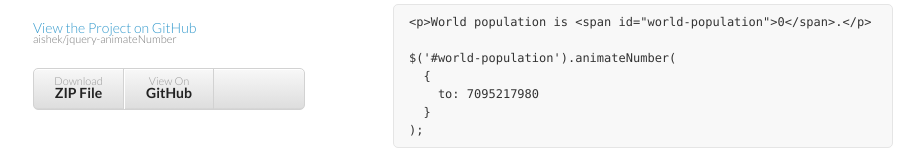
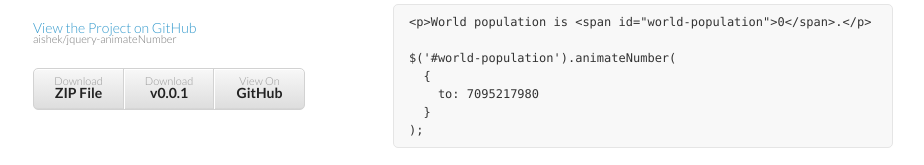
Before and after one commit to aishek/jquery-animateNumber, a plain HTML site: page index.html in a window 1280 px wide. Shown: the part 133-298 px from the top of the page, without its empty margins (177-1101 px from the left). Drawn offline with nearby package versions, Linux system fonts and the light colour scheme.

Commit message:
added release link

```diff
--- a/index.html
+++ b/index.html
@@ -27,7 +27,7 @@
 
         <ul>
           <li><a href="https://github.com/aishek/jquery-animateNumber/zipball/master">Download <strong>ZIP File</strong></a></li>
-          <!--li><a href="https://github.com/aishek/jquery-animateNumber/tarball/master">Download <strong>TAR Ball</strong></a></li-->
+          <li><a href="https://github.com/aishek/jquery-animateNumber/releases/tag/v0.0.1">Download <strong>v0.0.1</strong></a></li>
           <li><a href="https://github.com/aishek/jquery-animateNumber">View On <strong>GitHub</strong></a></li>
         </ul>
       </header>
```
